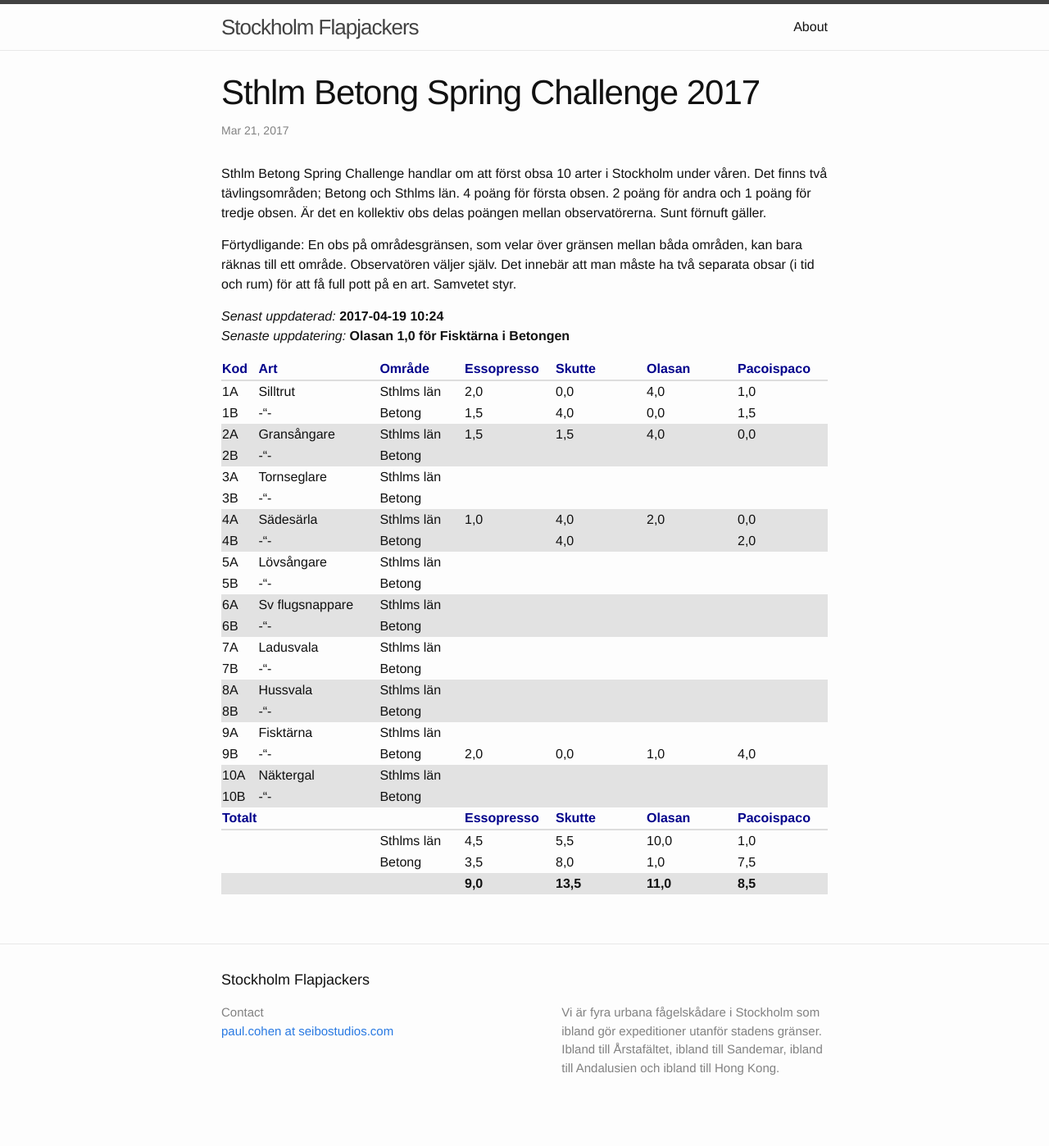
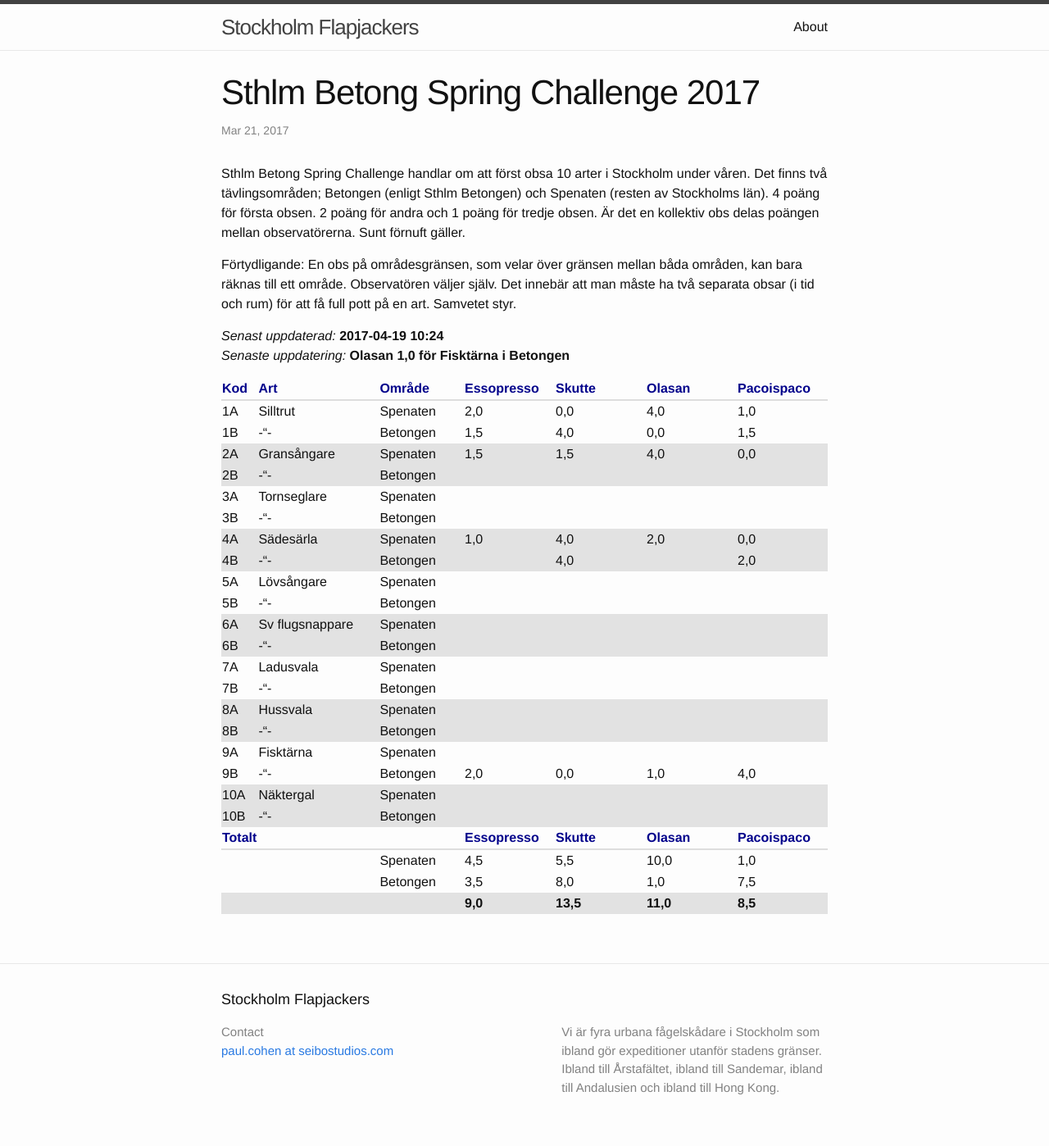
Before and after one commit to pacoispaco/flapjackers, a Jekyll site: the page built from docs/_posts/2017-03-21-sthlm-betong-spring-challenge.markdown, in a window 1280 px wide. Shown: the whole page at 82% size. Built offline with Jekyll 4.4.1, drawn with Linux system fonts in a browser that asks for light colours; before the commit the page ends 1374 px from its top, so only the background shows below that.

Commit message:
Ändra 'Sthlms län' till 'Spenaten'

```diff
--- a/docs/_posts/2017-03-21-sthlm-betong-spring-challenge.markdown
+++ b/docs/_posts/2017-03-21-sthlm-betong-spring-challenge.markdown
@@ -5,40 +5,40 @@ date:   2017-03-21 21:30:00 +0200
 categories: challenge sthlm-betong
 ---
 
-Sthlm Betong Spring Challenge handlar om att först obsa 10 arter i Stockholm under våren. Det finns två tävlingsområden; Betong och Sthlms län. 4 poäng för första obsen. 2 poäng för andra och 1 poäng för tredje obsen. Är det en kollektiv obs delas poängen mellan observatörerna. Sunt förnuft gäller.
+Sthlm Betong Spring Challenge handlar om att först obsa 10 arter i Stockholm under våren. Det finns två tävlingsområden; Betongen (enligt Sthlm Betongen) och Spenaten (resten av Stockholms län). 4 poäng för första obsen. 2 poäng för andra och 1 poäng för tredje obsen. Är det en kollektiv obs delas poängen mellan observatörerna. Sunt förnuft gäller.
 
 Förtydligande: En obs på områdesgränsen, som velar över gränsen mellan båda områden, kan bara räknas till ett område. Observatören väljer själv. Det innebär att man måste ha två separata obsar (i tid och rum) för att få full pott på en art. Samvetet styr.
 
 *Senast* *uppdaterad:* **2017-04-19** **10:24**
 *Senaste* *uppdatering:* **Olasan 1,0 för Fisktärna i Betongen**
 
-| Kod | Art         | Område     | Essopresso | Skutte | Olasan | Pacoispaco |
-| --- | ----------- | ---------- | ---------- | ------ | ------ | ---------- |
-| 1A  | Silltrut    | Sthlms län | 2,0        | 0,0    | 4,0    | 1,0        |
-| 1B  |    -"-      | Betong     | 1,5        | 4,0    | 0,0    | 1,5        |
-| 2A  | Gransångare | Sthlms län | 1,5        | 1,5    | 4,0    | 0,0        |
-| 2B  |    -"-      | Betong     |            |        |        |            |
-| 3A  | Tornseglare | Sthlms län |            |        |        |            |
-| 3B  |    -"-      | Betong     |            |        |        |            |
-| 4A  | Sädesärla   | Sthlms län | 1,0        | 4,0    | 2,0    | 0,0        |
-| 4B  |    -"-      | Betong     |            | 4,0    |        | 2,0        |
-| 5A  | Lövsångare  | Sthlms län |            |        |        |            |
-| 5B  |    -"-      | Betong     |            |        |        |            |
-| 6A  | Sv flugsnappare  | Sthlms län |            |        |        |            |
-| 6B  |    -"-           | Betong     |            |        |        |            |
-| 7A  | Ladusvala   | Sthlms län |            |        |        |            |
-| 7B  |    -"-      | Betong     |            |        |        |            |
-| 8A  | Hussvala    | Sthlms län |            |        |        |            |
-| 8B  |    -"-      | Betong     |            |        |        |            |
-| 9A  | Fisktärna   | Sthlms län |            |        |        |            |
-| 9B  |    -"-      | Betong     | 2,0        | 0,0    | 1,0    | 4,0        |
-| 10A | Näktergal   | Sthlms län |            |        |        |            |
-| 10B |    -"-      | Betong     |            |        |        |            |
+| Kod | Art         | Område   | Essopresso | Skutte | Olasan | Pacoispaco |
+| --- | ----------- | -------- | ---------- | ------ | ------ | ---------- |
+| 1A  | Silltrut    | Spenaten | 2,0        | 0,0    | 4,0    | 1,0        |
+| 1B  |    -"-      | Betongen | 1,5        | 4,0    | 0,0    | 1,5        |
+| 2A  | Gransångare | Spenaten | 1,5        | 1,5    | 4,0    | 0,0        |
+| 2B  |    -"-      | Betongen |            |        |        |            |
+| 3A  | Tornseglare | Spenaten |            |        |        |            |
+| 3B  |    -"-      | Betongen |            |        |        |            |
+| 4A  | Sädesärla   | Spenaten | 1,0        | 4,0    | 2,0    | 0,0        |
+| 4B  |    -"-      | Betongen |            | 4,0    |        | 2,0        |
+| 5A  | Lövsångare  | Spenaten |            |        |        |            |
+| 5B  |    -"-      | Betongen |            |        |        |            |
+| 6A  | Sv flugsnappare  | Spenaten |            |        |        |            |
+| 6B  |    -"-           | Betongen |            |        |        |            |
+| 7A  | Ladusvala   | Spenaten |            |        |        |            |
+| 7B  |    -"-      | Betongen |            |        |        |            |
+| 8A  | Hussvala    | Spenaten |            |        |        |            |
+| 8B  |    -"-      | Betongen |            |        |        |            |
+| 9A  | Fisktärna   | Spenaten |            |        |        |            |
+| 9B  |    -"-      | Betongen | 2,0        | 0,0    | 1,0    | 4,0        |
+| 10A | Näktergal   | Spenaten |            |        |        |            |
+| 10B |    -"-      | Betongen |            |        |        |            |
 {: .challenge-table-class }
 
-| Totalt  |         |            | Essopresso | Skutte | Olasan | Pacoispaco |
-| ------- | ------- | ---------- | ---------- | ------ | ------ | ---------- |
-|         |         | Sthlms län |  4,5       |  5,5   | 10,0   |  1,0       |
-|         |         | Betong     |  3,5       |  8,0   |  1,0   |  7,5       |
-|         |         |            |  **9,0**   | **13,5** | **11,0** | **8,5**  |
+| Totalt  |         |          | Essopresso | Skutte | Olasan | Pacoispaco |
+| ------- | ------- | -------- | ---------- | ------ | ------ | ---------- |
+|         |         | Spenaten |  4,5       |  5,5   | 10,0   |  1,0       |
+|         |         | Betongen |  3,5       |  8,0   |  1,0   |  7,5       |
+|         |         |          |  **9,0**   | **13,5** | **11,0** | **8,5**  |
 {: .challenge-table-class }
```
